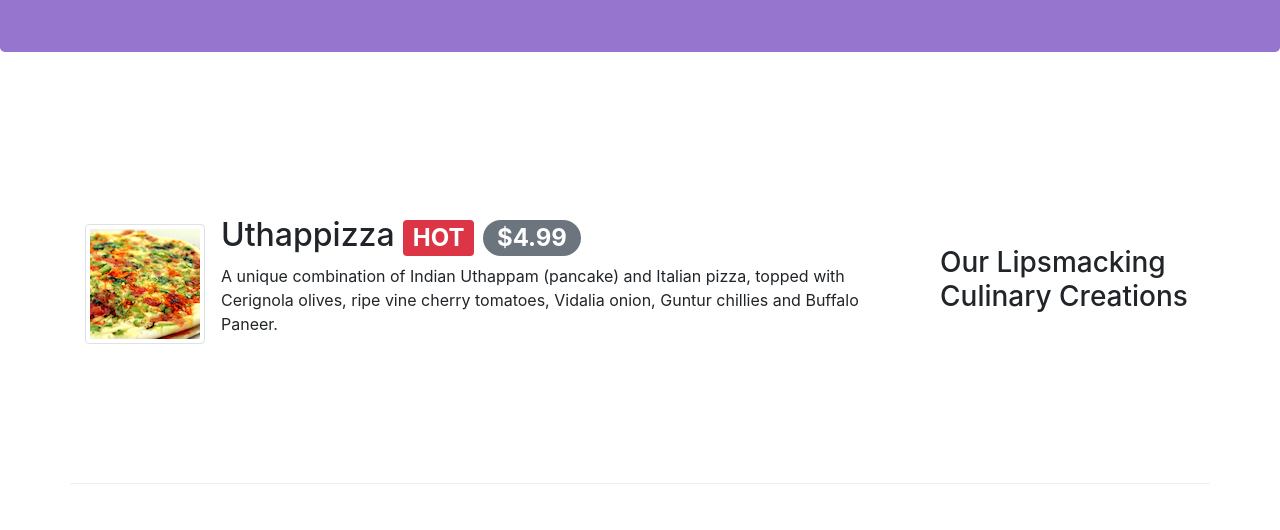
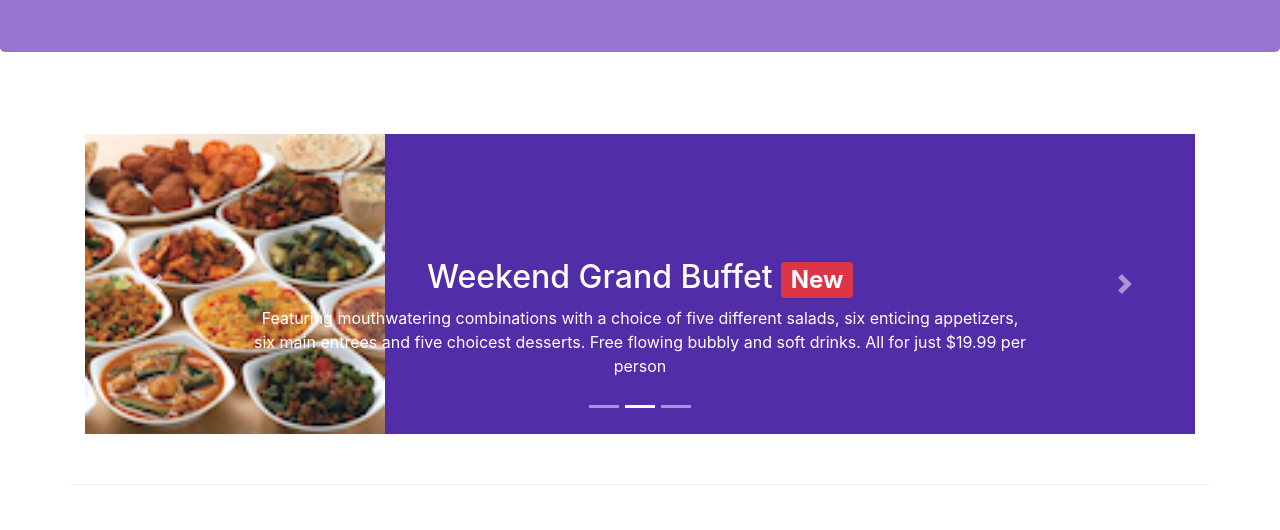
Before and after one commit to aslammamud/bootstrap4-Coursera, a website: page index.html in a window 1280 px wide. Both pictures are taken after a click on the link 105 px from the left and 28 px from the top of the page. Shown: the part 270-800 px from the top of the page. Drawn offline with nearby package versions, Linux system fonts and the light colour scheme.

Commit message:
Carousel

```diff
--- a/css/styles.css
+++ b/css/styles.css
@@ -23,6 +23,21 @@
     color:floralwhite;
 }
 
+.carousel {
+    background:#512DA8;
+}
+
+.carousel-item {
+  height: 300px;
+}
+
+.carousel-item img {
+    position: absolute;
+    top: 0;
+    left: 0;
+    min-height: 300px;
+}
+
 .address{
     font-size:80%;
     margin:0px;
--- a/index.html
+++ b/index.html
@@ -28,9 +28,7 @@
           <img src="img/logo.png" class="img-fluid">
         </div>
         <div class="col-12 col-sm-3 align-self-center">
-                  <a role="button" class="btn btn-block nav-link btn-warning"
-                        data-toggle="tooltip" data-html="true"  title="Or Call us at  <br><strong>+852 12345678</strong>"
-                        data-placement="bottom" href="#reserveform">Reserve Table</a>
+          <a role="button" class="btn btn-block nav-link btn-warning" data-toggle="tooltip" data-html="true" title="Or Call us at  <br><strong>+852 12345678</strong>" data-placement="bottom" href="#reserveform">Reserve Table</a>
         </div>
       </div>
     </div>
@@ -95,6 +93,49 @@
   </div>
 
   <div class="container">
+    <div class="row row-content">
+      <div class="col">
+        <div id="mycarousel" class="carousel slide" data-ride="carousel">
+          <div class="carousel-inner" role="listbox">
+            <div class="carousel-item active">
+              <img class="d-block img-fluid" src="img/uthappizza.png" alt="Uthappizza">
+              <div class="carousel-caption d-none d-md-block">
+                <h2>Uthappizza <span class="badge badge-danger">HOT</span> <span class="badge badge-pill badge-default">$4.99</span></h2>
+                <p>A unique combination of Indian Uthappam (pancake) and Italian pizza, topped with Cerignola olives, ripe vine cherry tomatoes, Vidalia onion, Guntur chillies and Buffalo Paneer.</p>
+              </div>
+            </div>
+            <div class="carousel-item">
+              <img class="d-block img-fluid" src="img/buffet.png" alt="buffet">
+              <div class="carousel-caption d-none d-md-block">
+                <h2>Weekend Grand Buffet <span class="badge badge-danger">New</span></h2>
+                <p>Featuring mouthwatering combinations with a choice of five different salads, six enticing appetizers, six main entrees and five choicest desserts. Free flowing bubbly and soft drinks. All for just $19.99 per person </p>
+              </div>
+            </div>
+            <div class="carousel-item">
+              <img class="d-block img-fluid" src="img/alberto.png" alt="alberto">
+              <div class="carousel-caption d-none d-md-block">
+                <h2>Alberto Somayya</h2>
+                <h4>Executive Chef</h4>
+                <p>Award winning three-star Michelin chef with wide International experience having worked closely with whos-who in the culinary world, he specializes in creating mouthwatering Indo-Italian fusion experiences. </p>
+              </div>
+            </div>
+            <ol class="carousel-indicators">
+              <li data-target="#mycarousel" data-slide-to="0" class="active"></li>
+              <li data-target="#mycarousel" data-slide-to="1"></li>
+              <li data-target="#mycarousel" data-slide-to="2"></li>
+            </ol>
+          </div>
+        </div>
+        <a class="carousel-control-prev" href="#mycarousel" role="button" data-slide="prev">
+          <span class="carousel-control-prev-icon"></span>
+        </a>
+        <a class="carousel-control-next" href="#mycarousel" role="button" data-slide="next">
+          <span class="carousel-control-next-icon"></span>
+        </a>
+      </div>
+    </div>
+
+
     <div class="row row-content align-items-center">
       <div class="col-12 col-sm-4 order-sm-last col-md-3">
         <h3>Our Lipsmacking Culinary Creations</h3>
@@ -119,9 +160,9 @@
         <div class="media">
           <div class="media-body">
             <h2 class="mt-0">Weekend Grand Buffet <span class="badge badge-danger">New</span></h2>
-                  <p>Featuring mouthwatering combinations with a choice of five different salads, six enticing appetizers, six main entrees and five choicest desserts. Free flowing bubbly and soft drinks. All for just $19.99 per person </p><p>A unique combination of Indian Uthappam (pancake) and Italian pizza, topped with Cerignola olives, ripe vine cherry tomatoes, Vidalia onion, Guntur chillies and Buffalo Paneer.</p>
+            <p>Featuring mouthwatering combinations with a choice of five different salads, six enticing appetizers, six main entrees and five choicest desserts. Free flowing bubbly and soft drinks. All for just $19.99 per person </p>
           </div>
-                <img class="d-flex ml-3 img-thumbnail align-self-center" src="img/buffet.png" alt="uthappizza">
+          <img class="d-flex ml-3 img-thumbnail align-self-center" src="img/buffet.png" alt="buffet">
         </div>
       </div>
     </div>
@@ -246,7 +287,7 @@
   <script src="node_modules/popper.js/dist/umd/popper.min.js"></script>
   <script src="node_modules/bootstrap/dist/js/bootstrap.min.js"></script>
   <script>
-      $(document).ready(function(){
+    $(document).ready(function() {
       $('[data-toggle="tooltip"]').tooltip();
     });
   </script>
```
Lines whose indentation alone changed are shown as unchanged.
